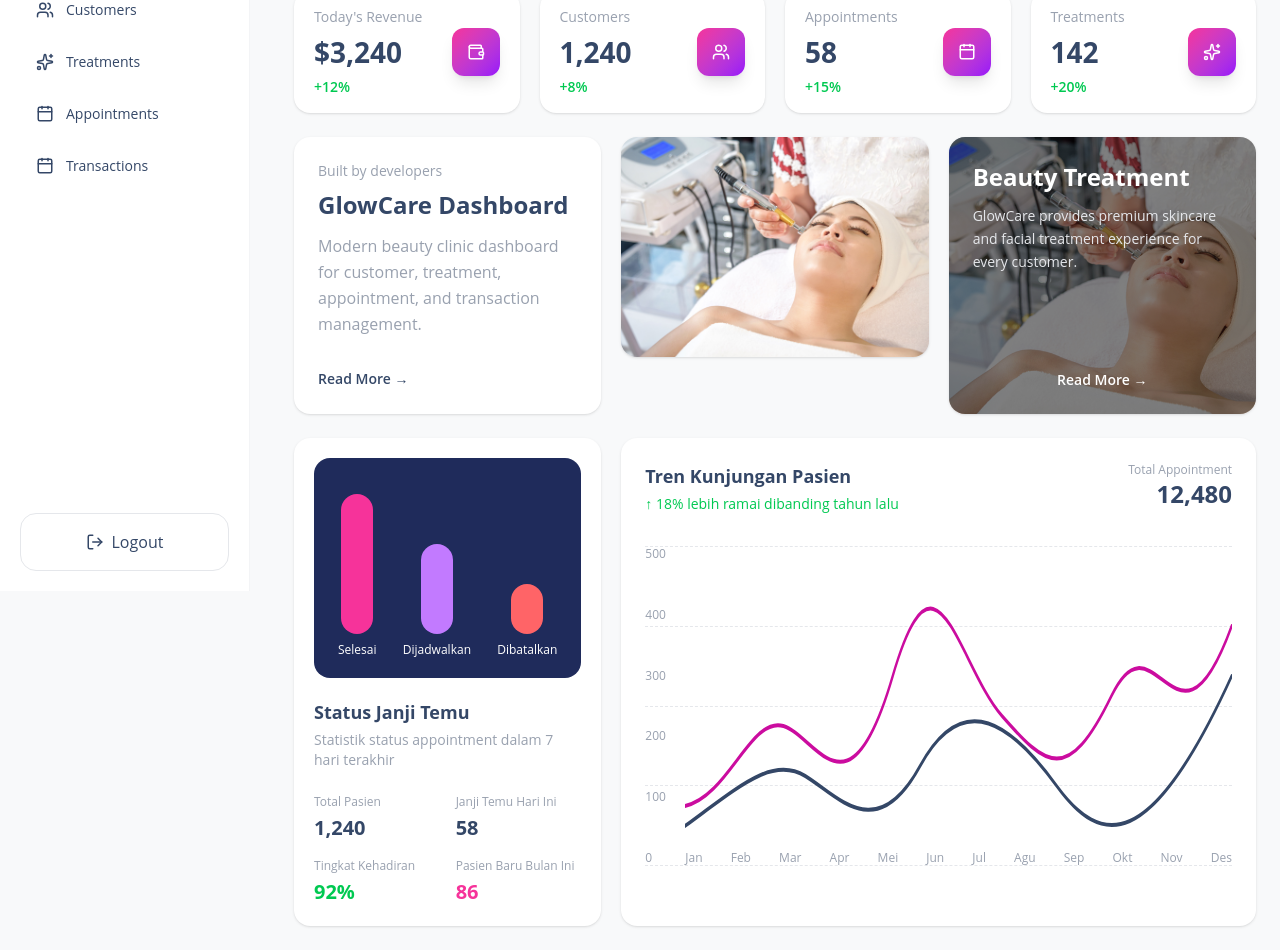
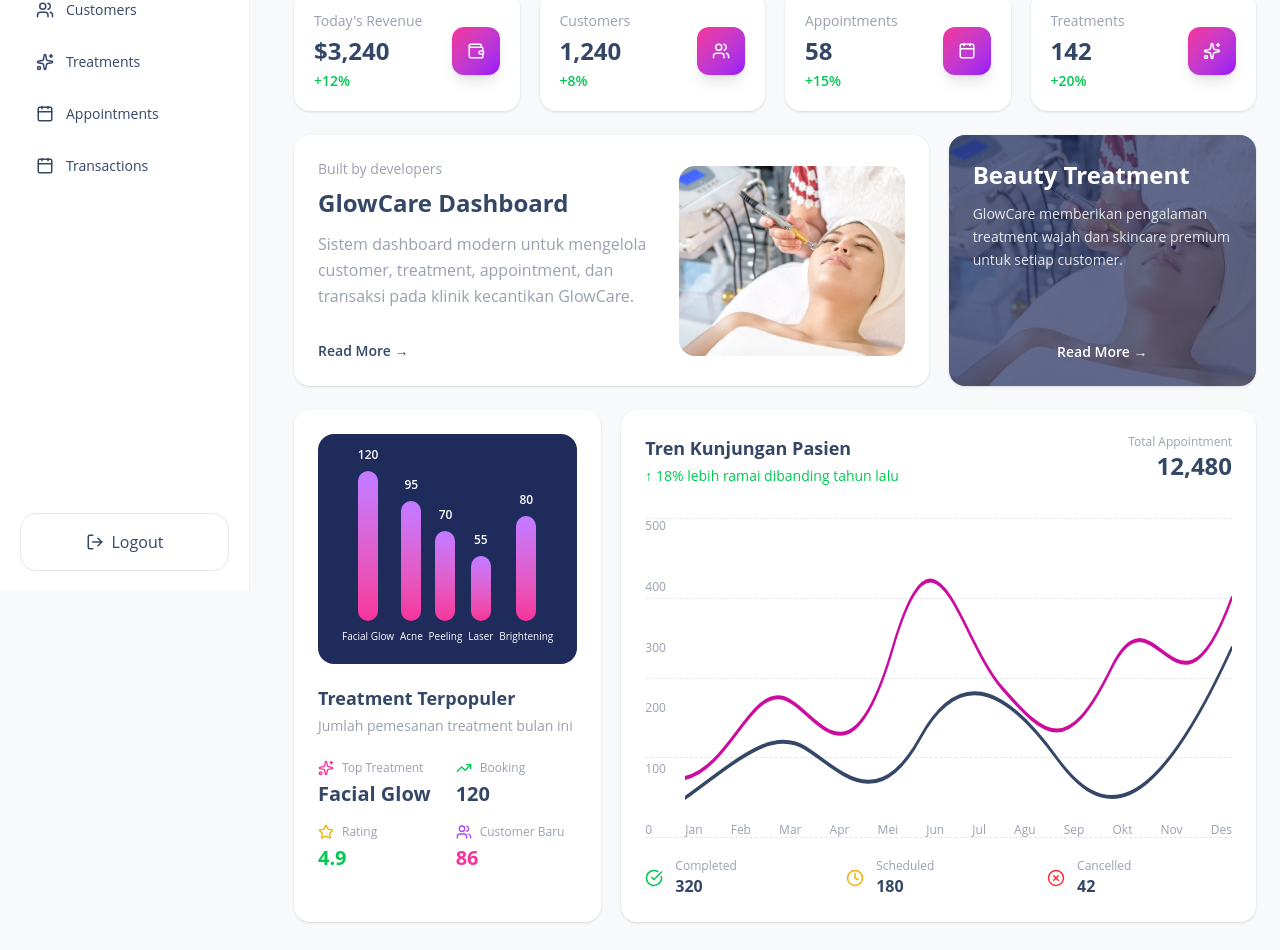
Before and after one commit to raisya24si-bot/Raisya-2SIE-FrameworkLanjutan-Project, a React (Vite) app: page / in a window 1280 px wide. Shown: the part 209-1159 px from the top of the page. Built offline with nearby package versions, Linux system fonts and the light colour scheme.

Commit message:
reactuse

```diff
--- /dev/null
+++ b/src/assets/select.jsx
@@ -0,0 +1,182 @@
+import * as React from "react"
+import { Select as SelectPrimitive } from "radix-ui"
+
+import { cn } from "@/lib/utils"
+import { ChevronDownIcon, CheckIcon, ChevronUpIcon } from "lucide-react"
+
+function Select({
+  ...props
+}) {
+  return <SelectPrimitive.Root data-slot="select" {...props} />;
+}
+
+function SelectGroup({
+  className,
+  ...props
+}) {
+  return (
+    <SelectPrimitive.Group
+      data-slot="select-group"
+      className={cn("scroll-my-1 p-1", className)}
+      {...props} />
+  );
+}
+
+function SelectValue({
+  ...props
+}) {
+  return <SelectPrimitive.Value data-slot="select-value" {...props} />;
+}
+
+function SelectTrigger({
+  className,
+  size = "default",
+  children,
+  ...props
+}) {
+  return (
+    <SelectPrimitive.Trigger
+      data-slot="select-trigger"
+      data-size={size}
+      className={cn(
+        "flex w-fit items-center justify-between gap-1.5 rounded-lg border border-input bg-transparent py-2 pr-2 pl-2.5 text-sm whitespace-nowrap transition-colors outline-none select-none focus-visible:border-ring focus-visible:ring-3 focus-visible:ring-ring/50 disabled:cursor-not-allowed disabled:opacity-50 aria-invalid:border-destructive aria-invalid:ring-3 aria-invalid:ring-destructive/20 data-placeholder:text-muted-foreground data-[size=default]:h-8 data-[size=sm]:h-7 data-[size=sm]:rounded-[min(var(--radius-md),10px)] *:data-[slot=select-value]:line-clamp-1 *:data-[slot=select-value]:flex *:data-[slot=select-value]:items-center *:data-[slot=select-value]:gap-1.5 dark:bg-input/30 dark:hover:bg-input/50 dark:aria-invalid:border-destructive/50 dark:aria-invalid:ring-destructive/40 [&_svg]:pointer-events-none [&_svg]:shrink-0 [&_svg:not([class*='size-'])]:size-4",
+        className
+      )}
+      {...props}>
+      {children}
+      <SelectPrimitive.Icon asChild>
+        <ChevronDownIcon className="pointer-events-none size-4 text-muted-foreground" />
+      </SelectPrimitive.Icon>
+    </SelectPrimitive.Trigger>
+  );
+}
+
+function SelectContent({
+  className,
+  children,
+  position = "item-aligned",
+  align = "center",
+  ...props
+}) {
+  return (
+    <SelectPrimitive.Portal>
+      <SelectPrimitive.Content
+        data-slot="select-content"
+        data-align-trigger={position === "item-aligned"}
+        className={cn(
+          "relative z-50 max-h-(--radix-select-content-available-height) min-w-36 origin-(--radix-select-content-transform-origin) overflow-x-hidden overflow-y-auto rounded-lg bg-popover text-popover-foreground shadow-md ring-1 ring-foreground/10 duration-100 data-[align-trigger=true]:animate-none data-[side=bottom]:slide-in-from-top-2 data-[side=left]:slide-in-from-right-2 data-[side=right]:slide-in-from-left-2 data-[side=top]:slide-in-from-bottom-2 data-open:animate-in data-open:fade-in-0 data-open:zoom-in-95 data-closed:animate-out data-closed:fade-out-0 data-closed:zoom-out-95",
+          position ==="popper"&&"data-[side=bottom]:translate-y-1 data-[side=left]:-translate-x-1 data-[side=right]:translate-x-1 data-[side=top]:-translate-y-1",
+          className
+        )}
+        position={position}
+        align={align}
+        {...props}>
+        <SelectScrollUpButton />
+        <SelectPrimitive.Viewport
+          data-position={position}
+          className={cn(
+            "data-[position=popper]:h-(--radix-select-trigger-height) data-[position=popper]:w-full data-[position=popper]:min-w-(--radix-select-trigger-width)",
+            position === "popper" && ""
+          )}>
+          {children}
+        </SelectPrimitive.Viewport>
+        <SelectScrollDownButton />
+      </SelectPrimitive.Content>
+    </SelectPrimitive.Portal>
+  );
+}
+
+function SelectLabel({
+  className,
+  ...props
+}) {
+  return (
+    <SelectPrimitive.Label
+      data-slot="select-label"
+      className={cn("px-1.5 py-1 text-xs text-muted-foreground", className)}
+      {...props} />
+  );
+}
+
+function SelectItem({
+  className,
+  children,
+  ...props
+}) {
+  return (
+    <SelectPrimitive.Item
+      data-slot="select-item"
+      className={cn(
+        "relative flex w-full cursor-default items-center gap-1.5 rounded-md py-1 pr-8 pl-1.5 text-sm outline-hidden select-none focus:bg-accent focus:text-accent-foreground not-data-[variant=destructive]:focus:**:text-accent-foreground data-disabled:pointer-events-none data-disabled:opacity-50 [&_svg]:pointer-events-none [&_svg]:shrink-0 [&_svg:not([class*='size-'])]:size-4 *:[span]:last:flex *:[span]:last:items-center *:[span]:last:gap-2",
+        className
+      )}
+      {...props}>
+      <span
+        className="pointer-events-none absolute right-2 flex size-4 items-center justify-center">
+        <SelectPrimitive.ItemIndicator>
+          <CheckIcon className="pointer-events-none" />
+        </SelectPrimitive.ItemIndicator>
+      </span>
+      <SelectPrimitive.ItemText>{children}</SelectPrimitive.ItemText>
+    </SelectPrimitive.Item>
+  );
+}
+
+function SelectSeparator({
+  className,
+  ...props
+}) {
+  return (
+    <SelectPrimitive.Separator
+      data-slot="select-separator"
+      className={cn("pointer-events-none -mx-1 my-1 h-px bg-border", className)}
+      {...props} />
+  );
+}
+
+function SelectScrollUpButton({
+  className,
+  ...props
+}) {
+  return (
+    <SelectPrimitive.ScrollUpButton
+      data-slot="select-scroll-up-button"
+      className={cn(
+        "z-10 flex cursor-default items-center justify-center bg-popover py-1 [&_svg:not([class*='size-'])]:size-4",
+        className
+      )}
+      {...props}>
+      <ChevronUpIcon />
+    </SelectPrimitive.ScrollUpButton>
+  );
+}
+
+function SelectScrollDownButton({
+  className,
+  ...props
+}) {
+  return (
+    <SelectPrimitive.ScrollDownButton
+      data-slot="select-scroll-down-button"
+      className={cn(
+        "z-10 flex cursor-default items-center justify-center bg-popover py-1 [&_svg:not([class*='size-'])]:size-4",
+        className
+      )}
+      {...props}>
+      <ChevronDownIcon />
+    </SelectPrimitive.ScrollDownButton>
+  );
+}
+
+export {
+  Select,
+  SelectContent,
+  SelectGroup,
+  SelectItem,
+  SelectLabel,
+  SelectScrollDownButton,
+  SelectScrollUpButton,
+  SelectSeparator,
+  SelectTrigger,
+  SelectValue,
+}
--- a/src/pages/Appointments.jsx
+++ b/src/pages/Appointments.jsx
@@ -3,7 +3,7 @@
 
 import appointments from "../data/appointments";
 import PageHeader from "../components/PageHeader";
-
+import { useEffect } from "react";
 import {
   Tabs,
   TabsContent,
@@ -12,6 +12,10 @@
 } from "@/components/ui/tabs";
 
 export default function Appointments() {
+  useEffect(() => {
+    document.title = "GlowCare Clinic - Appointments";
+  }, []);
+
   const [search, setSearch] = useState("");
 
   const getStatusColor = (status) => {
--- a/src/pages/Dashboard.jsx
+++ b/src/pages/Dashboard.jsx
@@ -1,9 +1,16 @@
+import { useEffect } from "react";
+
 import {
   Wallet,
   Users,
   Calendar,
   Sparkles,
   Info,
+  TrendingUp,
+  Star,
+  CheckCircle,
+  Clock,
+  XCircle,
 } from "lucide-react";
 
 import {
@@ -42,7 +49,19 @@
   },
 ];
 
+const topTreatments = [
+  { name: "Facial Glow", total: 120, height: 150 },
+  { name: "Acne", total: 95, height: 120 },
+  { name: "Peeling", total: 70, height: 90 },
+  { name: "Laser", total: 55, height: 65 },
+  { name: "Brightening", total: 80, height: 105 },
+];
+
 export default function Dashboard() {
+  useEffect(() => {
+    document.title = "GlowCare Clinic - Dashboard";
+  }, []);
+
   return (
     <div className="space-y-6">
       {/* ALERT */}
@@ -68,20 +87,18 @@
         </AlertAction>
       </Alert>
 
-      {/* STATISTIC */}
-      <div className="grid grid-cols-4 gap-5">
+      {/* STATS */}
+      <div className="grid grid-cols-1 md:grid-cols-2 xl:grid-cols-4 gap-5">
         {stats.map((item, index) => (
           <div
             key={index}
-            className="bg-white rounded-2xl px-5 py-4 shadow-sm flex items-center justify-between"
+            className="bg-white rounded-2xl p-5 shadow-sm flex items-center justify-between"
           >
             <div>
               <p className="text-gray-400 text-sm">{item.title}</p>
-
-              <h2 className="text-[28px] font-bold text-[#344767] mt-1">
+              <h2 className="text-2xl font-bold text-[#344767] mt-1">
                 {item.value}
               </h2>
-
               <p className="text-green-500 text-sm font-semibold mt-1">
                 {item.growth}
               </p>
@@ -94,18 +111,19 @@
         ))}
       </div>
 
-      {/* HERO SECTION */}
-      <div className="grid grid-cols-3 gap-5">
-        <div className="bg-white rounded-2xl p-6 shadow-sm">
+      {/* HERO */}
+      <div className="grid grid-cols-1 xl:grid-cols-3 gap-5">
+        <div className="bg-white rounded-2xl p-6 shadow-sm xl:col-span-2 flex flex-col md:flex-row items-center justify-between gap-6">
+          <div>
             <p className="text-gray-400 text-sm">Built by developers</p>
 
             <h2 className="text-2xl font-bold text-[#344767] mt-2">
               GlowCare Dashboard
             </h2>
 
-          <p className="text-gray-400 mt-3 leading-relaxed">
-            Modern beauty clinic dashboard for customer, treatment,
-            appointment, and transaction management.
+            <p className="text-gray-400 mt-3 leading-relaxed max-w-md">
+              Sistem dashboard modern untuk mengelola customer, treatment,
+              appointment, dan transaksi pada klinik kecantikan GlowCare.
             </p>
 
             <button className="mt-8 text-sm font-semibold text-[#344767]">
@@ -113,29 +131,28 @@
             </button>
           </div>
 
-        <div className="rounded-2xl overflow-hidden shadow-sm h-[220px]">
+          <div className="w-full md:w-[300px] h-[190px] rounded-2xl overflow-hidden">
             <img
               src="/img/foto1.jpg"
               alt="GlowCare"
               className="w-full h-full object-cover"
             />
           </div>
+        </div>
 
         <div
-          className="rounded-2xl p-6 shadow-sm bg-cover bg-center relative overflow-hidden"
-          style={{
-            backgroundImage: "url('/img/foto1.jpg')",
-          }}
+          className="rounded-2xl p-6 shadow-sm bg-cover bg-center relative overflow-hidden min-h-[250px]"
+          style={{ backgroundImage: "url('/img/foto1.jpg')" }}
         >
-          <div className="absolute inset-0 bg-black/50"></div>
+          <div className="absolute inset-0 bg-[#1f2b5b]/70"></div>
 
           <div className="relative z-10 text-white h-full flex flex-col justify-between">
             <div>
               <h2 className="text-2xl font-bold">Beauty Treatment</h2>
 
               <p className="mt-3 text-sm leading-relaxed text-gray-200">
-                GlowCare provides premium skincare and facial treatment
-                experience for every customer.
+                GlowCare memberikan pengalaman treatment wajah dan skincare
+                premium untuk setiap customer.
               </p>
             </div>
 
@@ -144,64 +161,78 @@
         </div>
       </div>
 
-      {/* CHART SECTION */}
-      <div className="grid grid-cols-3 gap-5">
-        {/* APPOINTMENT STATUS */}
-        <div className="bg-white rounded-2xl p-5 shadow-sm">
-          <div className="bg-[#1f2b5b] rounded-2xl h-[220px] px-6 py-5 flex items-end justify-between">
-            <div className="flex flex-col items-center gap-2">
-              <div className="w-8 h-[140px] bg-pink-500 rounded-full"></div>
-              <span className="text-white text-xs">Selesai</span>
+      {/* CHART AREA */}
+      <div className="grid grid-cols-1 xl:grid-cols-3 gap-5">
+        {/* TOP TREATMENT */}
+        <div className="bg-white rounded-2xl p-6 shadow-sm">
+          <div className="bg-[#1f2b5b] rounded-2xl h-[230px] px-6 py-5 flex items-end justify-between">
+            {topTreatments.map((item, index) => (
+              <div key={index} className="flex flex-col items-center gap-2">
+                <span className="text-white text-xs font-semibold">
+                  {item.total}
+                </span>
+
+                <div
+                  className="w-5 rounded-full bg-gradient-to-t from-pink-500 to-purple-400"
+                  style={{ height: `${item.height}px` }}
+                ></div>
+
+                <span className="text-white text-[10px] text-center">
+                  {item.name}
+                </span>
               </div>
-
-            <div className="flex flex-col items-center gap-2">
-              <div className="w-8 h-[90px] bg-purple-400 rounded-full"></div>
-              <span className="text-white text-xs">Dijadwalkan</span>
-            </div>
-
-            <div className="flex flex-col items-center gap-2">
-              <div className="w-8 h-[50px] bg-red-400 rounded-full"></div>
-              <span className="text-white text-xs">Dibatalkan</span>
-            </div>
+            ))}
           </div>
 
           <div className="mt-5">
             <h3 className="font-bold text-[#344767] text-lg">
-              Status Janji Temu
+              Treatment Terpopuler
             </h3>
 
             <p className="text-sm text-gray-400 mt-1">
-              Statistik status appointment dalam 7 hari terakhir
+              Jumlah pemesanan treatment bulan ini
             </p>
           </div>
 
           <div className="grid grid-cols-2 gap-4 mt-6">
             <div>
-              <p className="text-xs text-gray-400">Total Pasien</p>
+              <div className="flex items-center gap-2">
+                <Sparkles size={16} className="text-pink-500" />
+                <p className="text-xs text-gray-400">Top Treatment</p>
+              </div>
               <h4 className="text-xl font-bold text-[#344767] mt-1">
-                1,240
+                Facial Glow
               </h4>
             </div>
 
             <div>
-              <p className="text-xs text-gray-400">Janji Temu Hari Ini</p>
-              <h4 className="text-xl font-bold text-[#344767] mt-1">58</h4>
+              <div className="flex items-center gap-2">
+                <TrendingUp size={16} className="text-green-500" />
+                <p className="text-xs text-gray-400">Booking</p>
+              </div>
+              <h4 className="text-xl font-bold text-[#344767] mt-1">120</h4>
             </div>
 
             <div>
-              <p className="text-xs text-gray-400">Tingkat Kehadiran</p>
-              <h4 className="text-xl font-bold text-green-500 mt-1">92%</h4>
+              <div className="flex items-center gap-2">
+                <Star size={16} className="text-yellow-500" />
+                <p className="text-xs text-gray-400">Rating</p>
+              </div>
+              <h4 className="text-xl font-bold text-green-500 mt-1">4.9</h4>
             </div>
 
             <div>
-              <p className="text-xs text-gray-400">Pasien Baru Bulan Ini</p>
+              <div className="flex items-center gap-2">
+                <Users size={16} className="text-purple-500" />
+                <p className="text-xs text-gray-400">Customer Baru</p>
+              </div>
               <h4 className="text-xl font-bold text-pink-500 mt-1">86</h4>
             </div>
           </div>
         </div>
 
         {/* VISIT TREND */}
-        <div className="col-span-2 bg-white rounded-2xl p-6 shadow-sm">
+        <div className="xl:col-span-2 bg-white rounded-2xl p-6 shadow-sm">
           <div className="flex items-start justify-between">
             <div>
               <h3 className="font-bold text-[#344767] text-lg">
@@ -215,7 +246,6 @@
 
             <div className="text-right">
               <p className="text-xs text-gray-400">Total Appointment</p>
-
               <h4 className="text-2xl font-bold text-[#344767]">12,480</h4>
             </div>
           </div>
@@ -292,6 +322,33 @@
               </div>
             </div>
           </div>
+
+          {/* BOTTOM INFO */}
+          <div className="grid grid-cols-3 gap-4 mt-5">
+            <div className="flex items-center gap-3">
+              <CheckCircle size={18} className="text-green-500" />
+              <div>
+                <p className="text-xs text-gray-400">Completed</p>
+                <h4 className="font-bold text-[#344767]">320</h4>
+              </div>
+            </div>
+
+            <div className="flex items-center gap-3">
+              <Clock size={18} className="text-yellow-500" />
+              <div>
+                <p className="text-xs text-gray-400">Scheduled</p>
+                <h4 className="font-bold text-[#344767]">180</h4>
+              </div>
+            </div>
+
+            <div className="flex items-center gap-3">
+              <XCircle size={18} className="text-red-500" />
+              <div>
+                <p className="text-xs text-gray-400">Cancelled</p>
+                <h4 className="font-bold text-[#344767]">42</h4>
+              </div>
+            </div>
+          </div>
         </div>
       </div>
     </div>
```
Also changed, not shown: src/pages/Customers.jsx (+9 -5 lines), src/pages/Transactions.jsx (+6 -2 lines), src/pages/Treatments.jsx (+5 -2 lines). Lines whose indentation alone changed are shown as unchanged.
